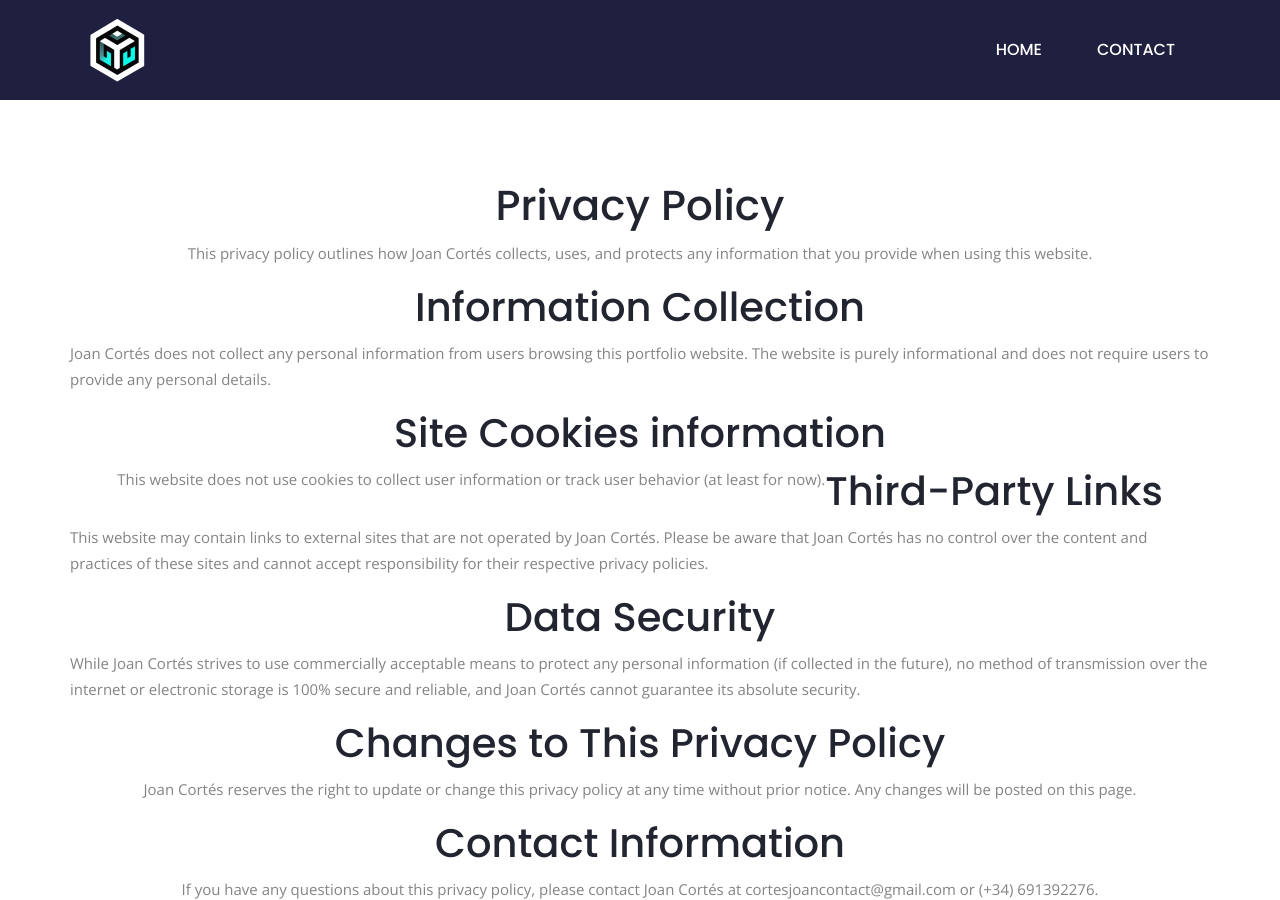
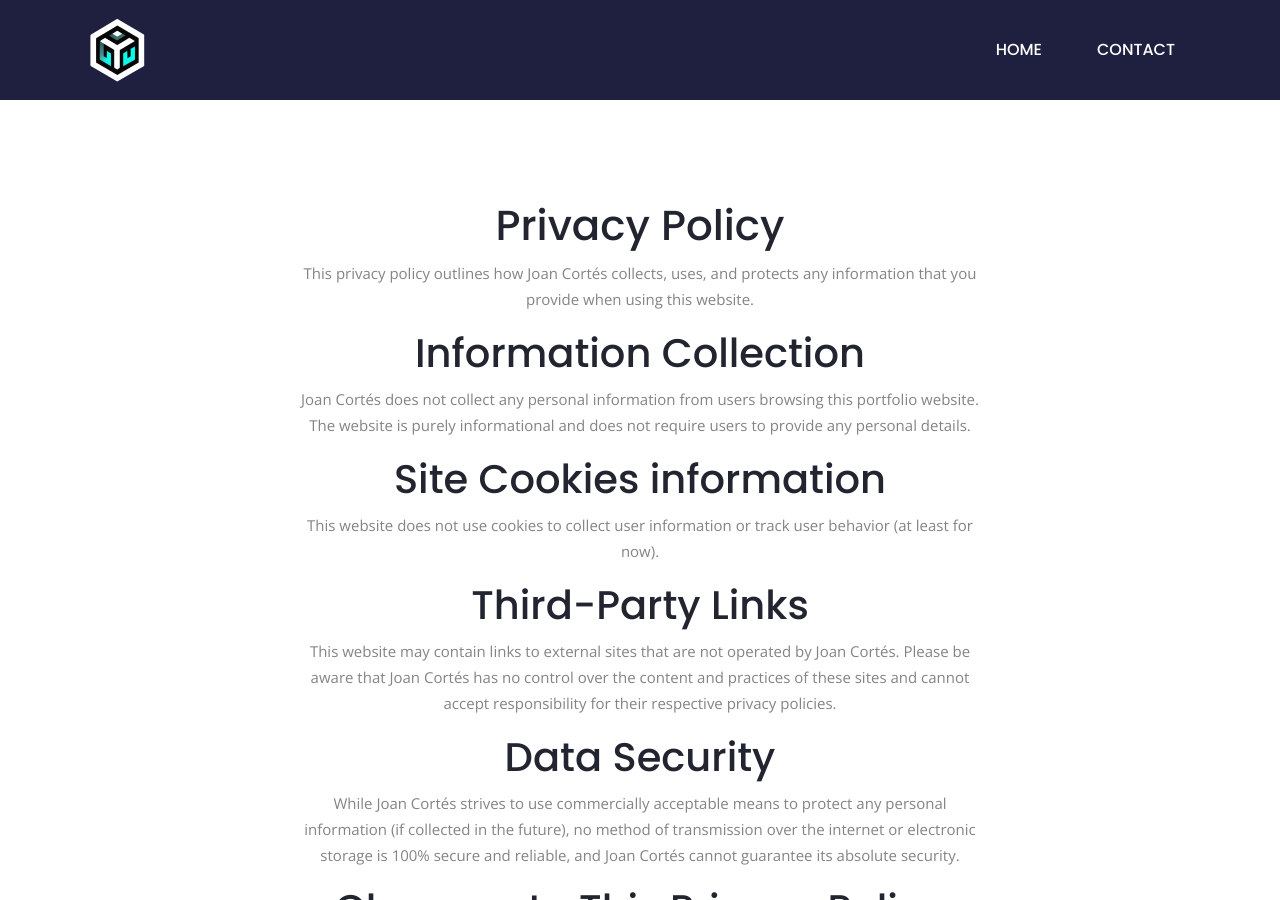
Before and after one commit to CortesJoan/WebPortfolio, a Jekyll site: the page built from privacy-policy.md, in a window 1280 px wide and 900 px high. Built offline with Jekyll 4.4.1, drawn with Linux system fonts in a browser that asks for light colours; nearby versions of some CDN libraries.

Commit message:
Improvements to basic layout and porfolio scss

```diff
--- a/_layouts/basic.html
+++ b/_layouts/basic.html
@@ -4,9 +4,12 @@ layout: default_2
 {% include header_2.html %}
 <section class="portfolio-single">
     <div class="container">
-        <div class="row justify-content-center">
-            {{ content }}
-
+        <div class="content-wrapper">
+            <div class="content">
+                <div class="col-lg-8">
+                    {{ content }}
+                </div>
+            </div>
         </div>
     </div>
- </section>
+</section>
--- a/assets/scss/templates/_portfolio.scss
+++ b/assets/scss/templates/_portfolio.scss
@@ -99,6 +99,23 @@
 //
 .portfolio-single {
   padding: 180px 0px 100px;
+
+
+}
+
+.portfolio-single .content-wrapper {
+  display: flex;
+  flex-direction: column;
+  min-height: calc(100vh - 200px); /* Adjust the height as needed */
+}
+
+.portfolio-single .content {
+  flex-grow: 1;
+  display: flex;
+  justify-content: center;
+  align-items: center;
+  text-align: center;
+  padding: 20px;
 }
 
 .post-single-share {
```
